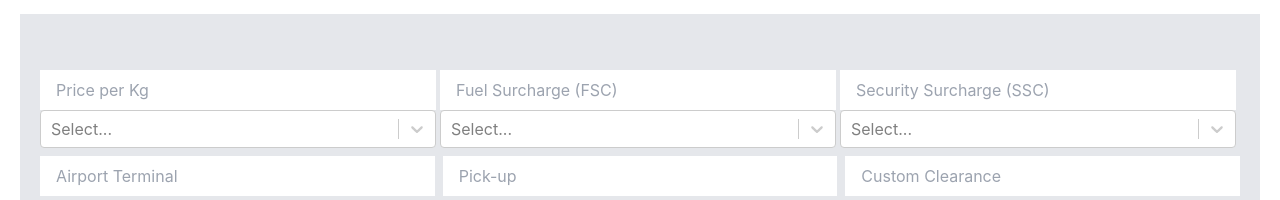
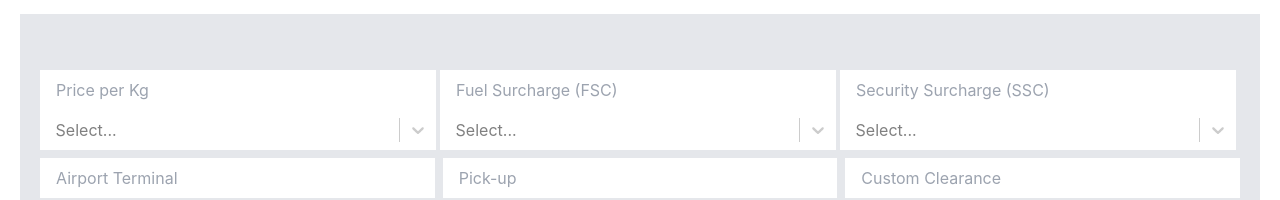
Before and after one commit to martinMr79/flyfrakt, a React (Create React App) app: page /charges in a window 1280 px wide. Shown: the part 194-394 px from the top of the page. Built offline with nearby package versions, Linux system fonts and the light colour scheme.

Commit message:
inputs fix

```diff
--- a/src/pages/priceCalculator/index.jsx
+++ b/src/pages/priceCalculator/index.jsx
@@ -6,6 +6,26 @@ import {
   setCharges,
   setCalculationMethod,
 } from '../../slices/volumeWeightCalculatorSlice';
+
+const reactSelectCustomStyles = {
+  control: (provided, state) => ({
+    ...provided,
+    border: state.isFocused ? '1px solid #ccc' : 'none',
+    borderRadius: '0',
+    minHeight: '40px',
+    height: '40px',
+    paddingLeft: '0.35rem',
+  }),
+  singleValue: (provided) => ({
+    ...provided,
+    paddingLeft: '0rem',
+  }),
+  option: (provided, state) => ({
+    ...provided,
+    paddingLeft: '1rem',
+  }),
+};
+
 
 function ChargesCalculator() {
   const dispatch = useDispatch();
@@ -45,7 +65,7 @@ function ChargesCalculator() {
       calculationMethod: 'chargeableWeight', // Default calculation method
     },
 
-    // Continue for other charges...
+    // other charges...?
   };
 
   const [localCharges, setLocalCharges] = useState(
@@ -92,25 +112,36 @@ function ChargesCalculator() {
     { value: 'lumpSum', label: 'Lump Sum' },
   ];
 
-  const handleCalculationMethodChangeForPricePerKg = selectedOption => {
-    const updatedCharges = { ...localCharges, ssc: { ...localCharges.ssc, calculationMethod: selectedOption.value }};
+  const handleCalculationMethodChangeForPricePerKg = (selectedOption) => {
+    const updatedCharges = {
+      ...localCharges,
+      pricePerKg: {
+        ...localCharges.pricePerKg,
+        calculationMethod: selectedOption.value,
+      },
+    };
     setLocalCharges(updatedCharges);
     dispatch(setCharges(updatedCharges));
   };
 
-
-
-  const handleCalculationMethodChangeForFSC = selectedOption => {
-    // Assuming you want to store the selected option's value in your local state and Redux
-    const updatedCharges = { ...localCharges, fsc: { ...localCharges.fsc, calculationMethod: selectedOption.value }};
+  // Handler for FSC calculation method change
+  const handleCalculationMethodChangeForFSC = (selectedOption) => {
+    const updatedCharges = {
+      ...localCharges,
+      fsc: { ...localCharges.fsc, calculationMethod: selectedOption.value },
+    };
     setLocalCharges(updatedCharges);
     dispatch(setCharges(updatedCharges));
   };
 
-  const handleCalculationMethodChangeForSSC = selectedOption => {
-    const updatedCharges = { ...localCharges, ssc: { ...localCharges.ssc, calculationMethod: selectedOption.value }};
+  const handleCalculationMethodChangeForSSC = (selectedOption) => {
+    // Directly use the selected option value
+    const updatedCharges = {
+      ...localCharges,
+      ssc: { ...localCharges.ssc, calculationMethod: selectedOption.value },
+    };
     setLocalCharges(updatedCharges);
-    dispatch(setCharges(updatedCharges));
+    dispatch(setCharges(updatedCharges)); // Assuming setCharges can handle the entire charges object
   };
 
   const calculateTotalCharges = () => {
@@ -181,85 +212,92 @@ function ChargesCalculator() {
       <div className="bg-gray-200 w-full px-5 py-10">
         <div className="flex flex-wrap mb-2 mt-4 ">
           {/* Price per Kg Input and Selector */}
-          <div className="w-1/3 pr-1">
+          <div className="w-1/3 pr-1 flex flex-col">
             <input
               type="number"
-              name="pricePerKgValue"
+              name="value"
               placeholder="Price per Kg"
               value={localCharges.pricePerKg.value}
               onChange={(e) => handleChange(e, 'pricePerKg')}
               className="py-2 px-4 w-full"
             />
             <Select
-        value={calculationOptions.find(option => option.value === localCharges.ssc.calculationMethod)}
+              value={calculationOptions.find(
+                (option) =>
+                  option.value === localCharges.pricePerKg.calculationMethod
+              )}
               onChange={handleCalculationMethodChangeForPricePerKg}
               options={calculationOptions}
-        className="select-styles-here"
-        classNamePrefix="react-select" // This is for applying custom styles if you have any
+              classNamePrefix="react-select"
+              styles={reactSelectCustomStyles}
             />
           </div>
 
           {/* Fuel Surcharge (FSC) Input and Selector */}
-          <div className="w-1/3 pr-1">
+          <div className="w-1/3 pr-1 flex flex-col">
             <input
               type="number"
-              name="fscValue"
+              name="value"
               placeholder="Fuel Surcharge (FSC)"
               value={localCharges.fsc.value}
               onChange={(e) => handleChange(e, 'fsc')}
               className="py-2 px-4 w-full"
             />
             <Select
-        value={calculationOptions.find(option => option.value === localCharges.ssc.calculationMethod)}
+              value={calculationOptions.find(
+                (option) => option.value === localCharges.fsc.calculationMethod
+              )}
               onChange={handleCalculationMethodChangeForFSC}
               options={calculationOptions}
-        className="select-styles-here"
-        classNamePrefix="react-select" // This is for applying custom styles if you have any
+              classNamePrefix="react-select"
+              styles={reactSelectCustomStyles}
             />
           </div>
 
           {/* Security Surcharge (SSC) Input and Selector */}
 
-          <div className="w-1/3 pr-1">
+          <div className="w-1/3 pr-1 flex flex-col">
             <input
               type="number"
-              name="sscValue"
+              name="value"
               placeholder="Security Surcharge (SSC)"
               value={localCharges.ssc.value}
               onChange={(e) => handleChange(e, 'ssc')}
-              className="py-2 px-4 w-full"
+              className="py-2 px-4"
             />
             <Select
-        value={calculationOptions.find(option => option.value === localCharges.ssc.calculationMethod)}
+              value={calculationOptions.find(
+                (option) => option.value === localCharges.ssc.calculationMethod
+              )}
               onChange={handleCalculationMethodChangeForSSC}
               options={calculationOptions}
-        className="select-styles-here"
-        classNamePrefix="react-select" // This is for applying custom styles if you have any
+              classNamePrefix="react-select"
+              styles={reactSelectCustomStyles}
             />
           </div>
 
           <div className="flex mb-2 space-x-2  mt-2 w-full">
             <input
               type="number"
-              name="airportTerminal"
+              name="value"
               placeholder="Airport Terminal"
-              value={localCharges.airportTerminal}
+              value={localCharges.airportTerminal.value}
               onChange={handleChange}
               className="py-2 px-4 w-1/3"
             />
             <input
               type="number"
-              name="pickUp"
+              name="value"
               placeholder="Pick-up"
-              value={localCharges.pickUp}
+              value={localCharges.pickUp.value}
               onChange={handleChange}
               className="py-2 px-4 w-1/3"
             />
             <input
               type="number"
-              name="customClearance"
+              name="value"
               placeholder="Custom Clearance"
-              value={localCharges.customClearance}
+              value={localCharges.customClearance.value}
               onChange={handleChange}
               className="py-2 px-4 w-1/3"
             />
```
Lines whose indentation alone changed are shown as unchanged.
